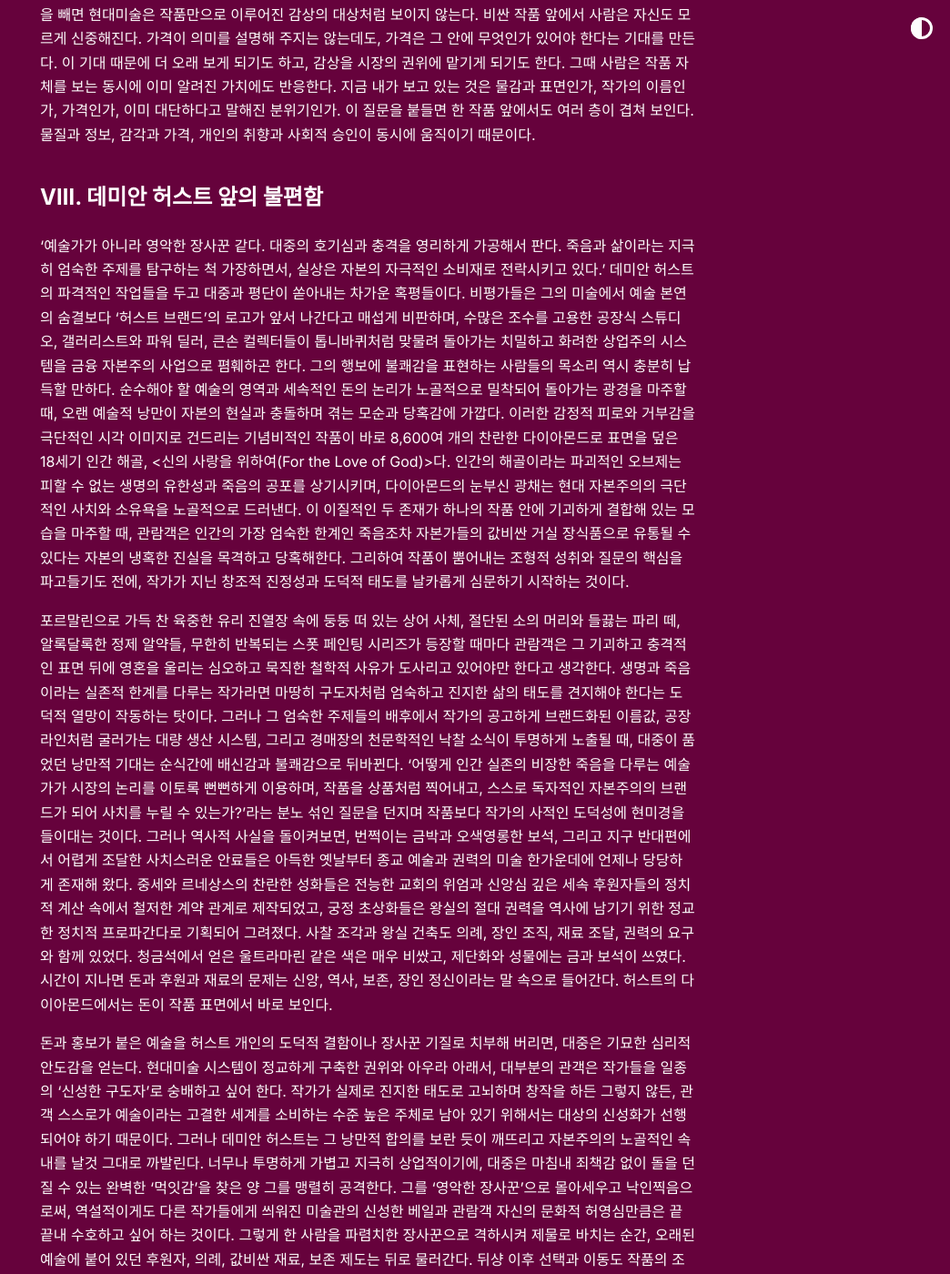
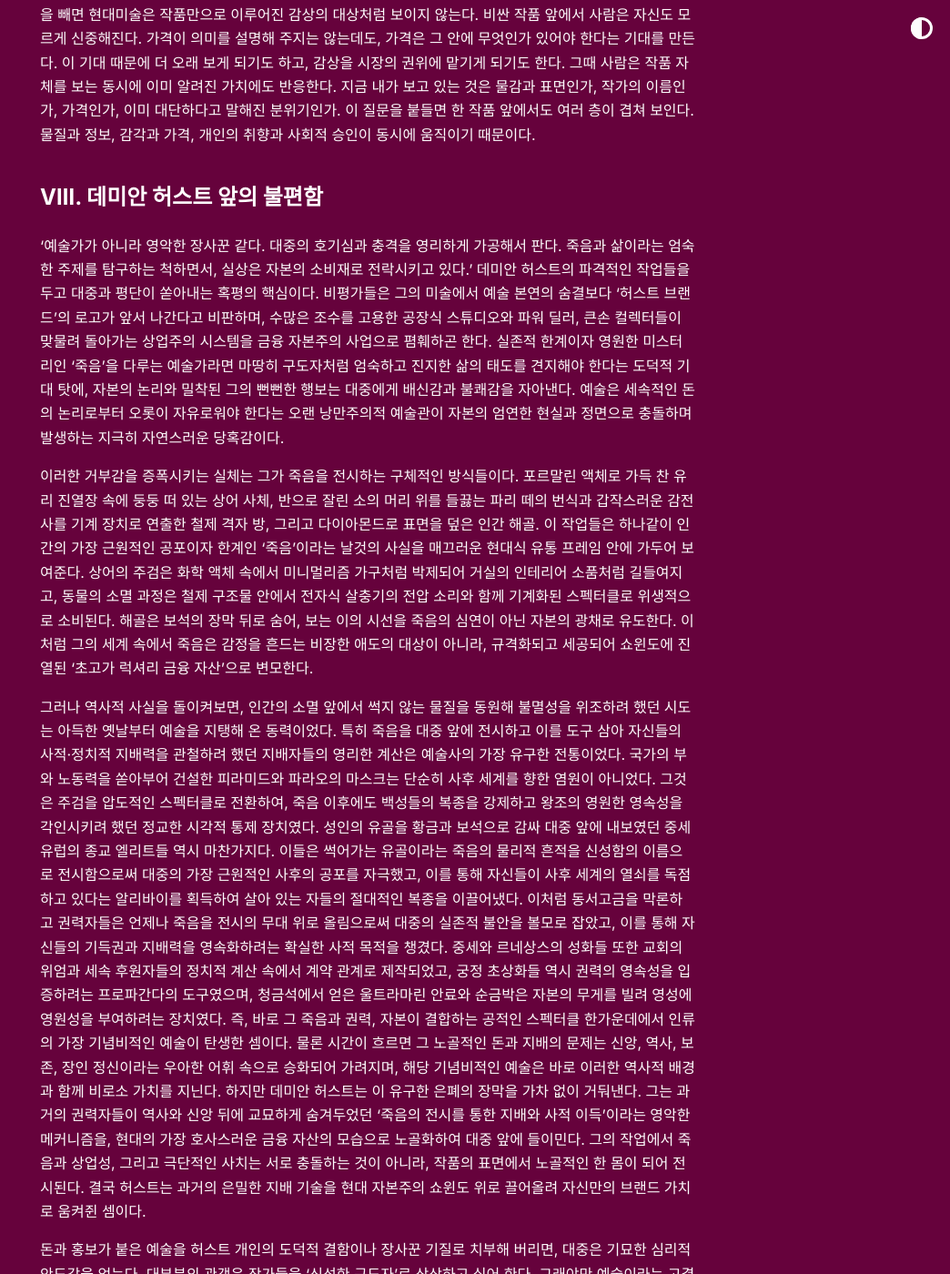
Before and after one commit to borapurpleviolet/borapurpleviolet.github.io, a Jekyll site: the page built from _posts/2026-05-25-serious-art-does-not-exist.md, in a window 1280 px wide and 1400 px high, scrolled down 5553 px. Shown: the whole window at 91% size, without its empty margins (236-1280 px from the left). Built offline with Jekyll 4.4.1, drawn with Linux system fonts in a browser that asks for light colours; some web fonts are replaced; comment, search, counter and statistics services are not loaded; some of the changed text lies outside the part shown.

Commit message:
docs: 8장 데미안 허스트 섹션 중복 서술 제거 및 비평적 어조 건조화

```diff
--- a/_posts/2026-05-25-serious-art-does-not-exist.md
+++ b/_posts/2026-05-25-serious-art-does-not-exist.md
@@ -70,11 +70,13 @@
 
 ## Ⅷ. 데미안 허스트 앞의 불편함
 
-'예술가가 아니라 영악한 장사꾼 같다. 대중의 호기심과 충격을 영리하게 가공해서 판다. 죽음과 삶이라는 지극히 엄숙한 주제를 탐구하는 척 가장하면서, 실상은 자본의 자극적인 소비재로 전락시키고 있다.' 데미안 허스트의 파격적인 작업들을 두고 대중과 평단이 쏟아내는 차가운 혹평들이다. 비평가들은 그의 미술에서 예술 본연의 숨결보다 '허스트 브랜드'의 로고가 앞서 나간다고 매섭게 비판하며, 수많은 조수를 고용한 공장식 스튜디오, 갤러리스트와 파워 딜러, 큰손 컬렉터들이 톱니바퀴처럼 맞물려 돌아가는 치밀하고 화려한 상업주의 시스템을 금융 자본주의 사업으로 폄훼하곤 한다. 그의 행보에 불쾌감을 표현하는 사람들의 목소리 역시 충분히 납득할 만하다. 순수해야 할 예술의 영역과 세속적인 돈의 논리가 노골적으로 밀착되어 돌아가는 광경을 마주할 때, 오랜 예술적 낭만이 자본의 현실과 충돌하며 겪는 모순과 당혹감에 가깝다. 이러한 감정적 피로와 거부감을 극단적인 시각 이미지로 건드리는 기념비적인 작품이 바로 8,600여 개의 찬란한 다이아몬드로 표면을 덮은 18세기 인간 해골, <신의 사랑을 위하여(For the Love of God)>다. 인간의 해골이라는 파괴적인 오브제는 피할 수 없는 생명의 유한성과 죽음의 공포를 상기시키며, 다이아몬드의 눈부신 광채는 현대 자본주의의 극단적인 사치와 소유욕을 노골적으로 드러낸다. 이 이질적인 두 존재가 하나의 작품 안에 기괴하게 결합해 있는 모습을 마주할 때, 관람객은 인간의 가장 엄숙한 한계인 죽음조차 자본가들의 값비싼 거실 장식품으로 유통될 수 있다는 자본의 냉혹한 진실을 목격하고 당혹해한다. 그리하여 작품이 뿜어내는 조형적 성취와 질문의 핵심을 파고들기도 전에, 작가가 지닌 창조적 진정성과 도덕적 태도를 날카롭게 심문하기 시작하는 것이다.
+'예술가가 아니라 영악한 장사꾼 같다. 대중의 호기심과 충격을 영리하게 가공해서 판다. 죽음과 삶이라는 엄숙한 주제를 탐구하는 척하면서, 실상은 자본의 소비재로 전락시키고 있다.' 데미안 허스트의 파격적인 작업들을 두고 대중과 평단이 쏟아내는 혹평의 핵심이다. 비평가들은 그의 미술에서 예술 본연의 숨결보다 '허스트 브랜드'의 로고가 앞서 나간다고 비판하며, 수많은 조수를 고용한 공장식 스튜디오와 파워 딜러, 큰손 컬렉터들이 맞물려 돌아가는 상업주의 시스템을 금융 자본주의 사업으로 폄훼하곤 한다. 실존적 한계이자 영원한 미스터리인 '죽음'을 다루는 예술가라면 마땅히 구도자처럼 엄숙하고 진지한 삶의 태도를 견지해야 한다는 도덕적 기대 탓에, 자본의 논리와 밀착된 그의 뻔뻔한 행보는 대중에게 배신감과 불쾌감을 자아낸다. 예술은 세속적인 돈의 논리로부터 오롯이 자유로워야 한다는 오랜 낭만주의적 예술관이 자본의 엄연한 현실과 정면으로 충돌하며 발생하는 지극히 자연스러운 당혹감이다.
 
-포르말린으로 가득 찬 육중한 유리 진열장 속에 둥둥 떠 있는 상어 사체, 절단된 소의 머리와 들끓는 파리 떼, 알록달록한 정제 알약들, 무한히 반복되는 스폿 페인팅 시리즈가 등장할 때마다 관람객은 그 기괴하고 충격적인 표면 뒤에 영혼을 울리는 심오하고 묵직한 철학적 사유가 도사리고 있어야만 한다고 생각한다. 생명과 죽음이라는 실존적 한계를 다루는 작가라면 마땅히 구도자처럼 엄숙하고 진지한 삶의 태도를 견지해야 한다는 도덕적 열망이 작동하는 탓이다. 그러나 그 엄숙한 주제들의 배후에서 작가의 공고하게 브랜드화된 이름값, 공장 라인처럼 굴러가는 대량 생산 시스템, 그리고 경매장의 천문학적인 낙찰 소식이 투명하게 노출될 때, 대중이 품었던 낭만적 기대는 순식간에 배신감과 불쾌감으로 뒤바뀐다. '어떻게 인간 실존의 비장한 죽음을 다루는 예술가가 시장의 논리를 이토록 뻔뻔하게 이용하며, 작품을 상품처럼 찍어내고, 스스로 독자적인 자본주의의 브랜드가 되어 사치를 누릴 수 있는가?'라는 분노 섞인 질문을 던지며 작품보다 작가의 사적인 도덕성에 현미경을 들이대는 것이다. 그러나 역사적 사실을 돌이켜보면, 번쩍이는 금박과 오색영롱한 보석, 그리고 지구 반대편에서 어렵게 조달한 사치스러운 안료들은 아득한 옛날부터 종교 예술과 권력의 미술 한가운데에 언제나 당당하게 존재해 왔다. 중세와 르네상스의 찬란한 성화들은 전능한 교회의 위엄과 신앙심 깊은 세속 후원자들의 정치적 계산 속에서 철저한 계약 관계로 제작되었고, 궁정 초상화들은 왕실의 절대 권력을 역사에 남기기 위한 정교한 정치적 프로파간다로 기획되어 그려졌다. 사찰 조각과 왕실 건축도 의례, 장인 조직, 재료 조달, 권력의 요구와 함께 있었다. 청금석에서 얻은 울트라마린 같은 색은 매우 비쌌고, 제단화와 성물에는 금과 보석이 쓰였다. 시간이 지나면 돈과 후원과 재료의 문제는 신앙, 역사, 보존, 장인 정신이라는 말 속으로 들어간다. 허스트의 다이아몬드에서는 돈이 작품 표면에서 바로 보인다.
+이러한 거부감을 증폭시키는 실체는 그가 죽음을 전시하는 구체적인 방식들이다. 포르말린 액체로 가득 찬 유리 진열장 속에 둥둥 떠 있는 상어 사체, 반으로 잘린 소의 머리 위를 들끓는 파리 떼의 번식과 갑작스러운 감전사를 기계 장치로 연출한 철제 격자 방, 그리고 다이아몬드로 표면을 덮은 인간 해골. 이 작업들은 하나같이 인간의 가장 근원적인 공포이자 한계인 '죽음'이라는 날것의 사실을 매끄러운 현대식 유통 프레임 안에 가두어 보여준다. 상어의 주검은 화학 액체 속에서 미니멀리즘 가구처럼 박제되어 거실의 인테리어 소품처럼 길들여지고, 동물의 소멸 과정은 철제 구조물 안에서 전자식 살충기의 전압 소리와 함께 기계화된 스펙터클로 위생적으로 소비된다. 해골은 보석의 장막 뒤로 숨어, 보는 이의 시선을 죽음의 심연이 아닌 자본의 광채로 유도한다. 이처럼 그의 세계 속에서 죽음은 감정을 흔드는 비장한 애도의 대상이 아니라, 규격화되고 세공되어 쇼윈도에 진열된 '초고가 럭셔리 금융 자산'으로 변모한다.
 
-돈과 홍보가 붙은 예술을 허스트 개인의 도덕적 결함이나 장사꾼 기질로 치부해 버리면, 대중은 기묘한 심리적 안도감을 얻는다. 현대미술 시스템이 정교하게 구축한 권위와 아우라 아래서, 대부분의 관객은 작가들을 일종의 '신성한 구도자'로 숭배하고 싶어 한다. 작가가 실제로 진지한 태도로 고뇌하며 창작을 하든 그렇지 않든, 관객 스스로가 예술이라는 고결한 세계를 소비하는 수준 높은 주체로 남아 있기 위해서는 대상의 신성화가 선행되어야 하기 때문이다. 그러나 데미안 허스트는 그 낭만적 합의를 보란 듯이 깨뜨리고 자본주의의 노골적인 속내를 날것 그대로 까발린다. 너무나 투명하게 가볍고 지극히 상업적이기에, 대중은 마침내 죄책감 없이 돌을 던질 수 있는 완벽한 '먹잇감'을 찾은 양 그를 맹렬히 공격한다. 그를 '영악한 장사꾼'으로 몰아세우고 낙인찍음으로써, 역설적이게도 다른 작가들에게 씌워진 미술관의 신성한 베일과 관람객 자신의 문화적 허영심만큼은 끝끝내 수호하고 싶어 하는 것이다. 그렇게 한 사람을 파렴치한 장사꾼으로 격하시켜 제물로 바치는 순간, 오래된 예술에 붙어 있던 후원자, 의례, 값비싼 재료, 보존 제도는 뒤로 물러간다. 뒤샹 이후 선택과 이동도 작품의 조건이 되었고, 미니멀리즘은 산업 재료와 배열을 전시장 안으로 들였다. 개념미술은 물질보다 아이디어와 제도적 조건을 앞세웠다. 오늘의 관람자는 사진, 기사, SNS, 미술관의 이름, 가격, 보험, 운송, 홍보 같은 정보를 작품과 함께 접한다. 허스트에게 보이는 돈과 제작 시스템은 예술 안에 오래전부터 있던 조건을 노골적으로 드러낸다. 상업성, 브랜드, 반복되는 충격의 전략은 허스트에게서 분명 보인다. 상업성과 브랜드를 보면서도 허스트를 어느 정도 옹호하게 된다. 상업성과 브랜드를 곧장 예술의 실패로 판정하면, 돈과 예술이 분리될 수 있다는 믿음도 같이 따라온다. 진지하지 못하다는 비판도 작품보다 작가의 태도를 요구한다. 죽음을 다루려면 엄숙해야 하고, 비싼 재료를 쓰면 냉소적이어야 하고, 제작 시스템이 보이면 예술성이 줄어든다고 느낀다. 작품, 가격, 충격, 유통이 한꺼번에 보이니 불편하다. 우리는 예술가에게 순수함과 진지함을 요구하면서도 작품을 가격, 제도, 홍보와 함께 소비한다. 허스트는 이 모순을 감추지 않는다. 진지한 예술은 없다는 인식까지 작업에 포함시킨 사람처럼 보인다. 그래서 장사꾼이라는 말만으로 그를 정리하면 작품 앞에서 벌어지는 더 큰 질문을 놓치게 된다.
+그러나 역사적 사실을 돌이켜보면, 인간의 소멸 앞에서 썩지 않는 물질을 동원해 불멸성을 위조하려 했던 시도는 아득한 옛날부터 예술을 지탱해 온 동력이었다. 특히 죽음을 대중 앞에 전시하고 이를 도구 삼아 자신들의 사적·정치적 지배력을 관철하려 했던 지배자들의 영리한 계산은 예술사의 가장 유구한 전통이었다. 국가의 부와 노동력을 쏟아부어 건설한 피라미드와 파라오의 마스크는 단순히 사후 세계를 향한 염원이 아니었다. 그것은 주검을 압도적인 스펙터클로 전환하여, 죽음 이후에도 백성들의 복종을 강제하고 왕조의 영원한 영속성을 각인시키려 했던 정교한 시각적 통제 장치였다. 성인의 유골을 황금과 보석으로 감싸 대중 앞에 내보였던 중세 유럽의 종교 엘리트들 역시 마찬가지다. 이들은 썩어가는 유골이라는 죽음의 물리적 흔적을 신성함의 이름으로 전시함으로써 대중의 가장 근원적인 사후의 공포를 자극했고, 이를 통해 자신들이 사후 세계의 열쇠를 독점하고 있다는 알리바이를 획득하여 살아 있는 자들의 절대적인 복종을 이끌어냈다. 이처럼 동서고금을 막론하고 권력자들은 언제나 죽음을 전시의 무대 위로 올림으로써 대중의 실존적 불안을 볼모로 잡았고, 이를 통해 자신들의 기득권과 지배력을 영속화하려는 확실한 사적 목적을 챙겼다. 중세와 르네상스의 성화들 또한 교회의 위엄과 세속 후원자들의 정치적 계산 속에서 계약 관계로 제작되었고, 궁정 초상화들 역시 권력의 영속성을 입증하려는 프로파간다의 도구였으며, 청금석에서 얻은 울트라마린 안료와 순금박은 자본의 무게를 빌려 영성에 영원성을 부여하려는 장치였다. 즉, 바로 그 죽음과 권력, 자본이 결합하는 공적인 스펙터클 한가운데에서 인류의 가장 기념비적인 예술이 탄생한 셈이다. 물론 시간이 흐르면 그 노골적인 돈과 지배의 문제는 신앙, 역사, 보존, 장인 정신이라는 우아한 어휘 속으로 승화되어 가려지며, 해당 기념비적인 예술은 바로 이러한 역사적 배경과 함께 비로소 가치를 지닌다. 하지만 데미안 허스트는 이 유구한 은폐의 장막을 가차 없이 거둬낸다. 그는 과거의 권력자들이 역사와 신앙 뒤에 교묘하게 숨겨두었던 '죽음의 전시를 통한 지배와 사적 이득'이라는 영악한 메커니즘을, 현대의 가장 호사스러운 금융 자산의 모습으로 노골화하여 대중 앞에 들이민다. 그의 작업에서 죽음과 상업성, 그리고 극단적인 사치는 서로 충돌하는 것이 아니라, 작품의 표면에서 노골적인 한 몸이 되어 전시된다. 결국 허스트는 과거의 은밀한 지배 기술을 현대 자본주의 쇼윈도 위로 끌어올려 자신만의 브랜드 가치로 움켜쥔 셈이다.
+
+돈과 홍보가 붙은 예술을 허스트 개인의 도덕적 결함이나 장사꾼 기질로 치부해 버리면, 대중은 기묘한 심리적 안도감을 얻는다. 대부분의 관객은 작가들을 '신성한 구도자'로 상상하고 싶어 한다. 그래야만 예술이라는 고결한 세계를 향유하는 자기 자신의 품격도 함께 승격된다고 믿기 때문이다. 그를 장사꾼으로 격하해 제물로 바치는 순간, 예술을 지탱해 온 오랜 유통망과 자본의 물리적 조건은 다시금 역사 뒤로 은폐된다. 오늘날의 관람자는 사진, 기사, 미술관의 이름과 가격표 같은 무형의 정보들을 작품과 완전히 떼어놓고 접하지 못한다. 허스트가 노출하는 돈과 제작 시스템은 실상 예술의 숨길 수 없는 영토이자 물질적 조건일 뿐이다. 이를 곧장 예술의 실패로 간주하는 태도는, 돈과 예술이 별개로 분리될 수 있다는 순진한 환상에 기댄다. 우리는 예술가에게 순수함을 요구하면서도 동시에 작품을 가격, 제도, 홍보와 함께 적극적으로 소비하고 있다. 허스트는 이 소비의 모순을 은폐하지 않고, '진지한 예술'이라는 신화가 붕괴된 현실 자체를 작업에 포함시킨다. 그렇기에 그를 단순한 장사꾼으로 매도해 감상을 종결짓는 순간, 우리는 작품 앞에서 마주해야 할 가장 예리한 현대 미술의 실존적 질문을 통째로 놓치게 된다.
 
 ## Ⅸ. 감동을 의심하는 일
 
```
